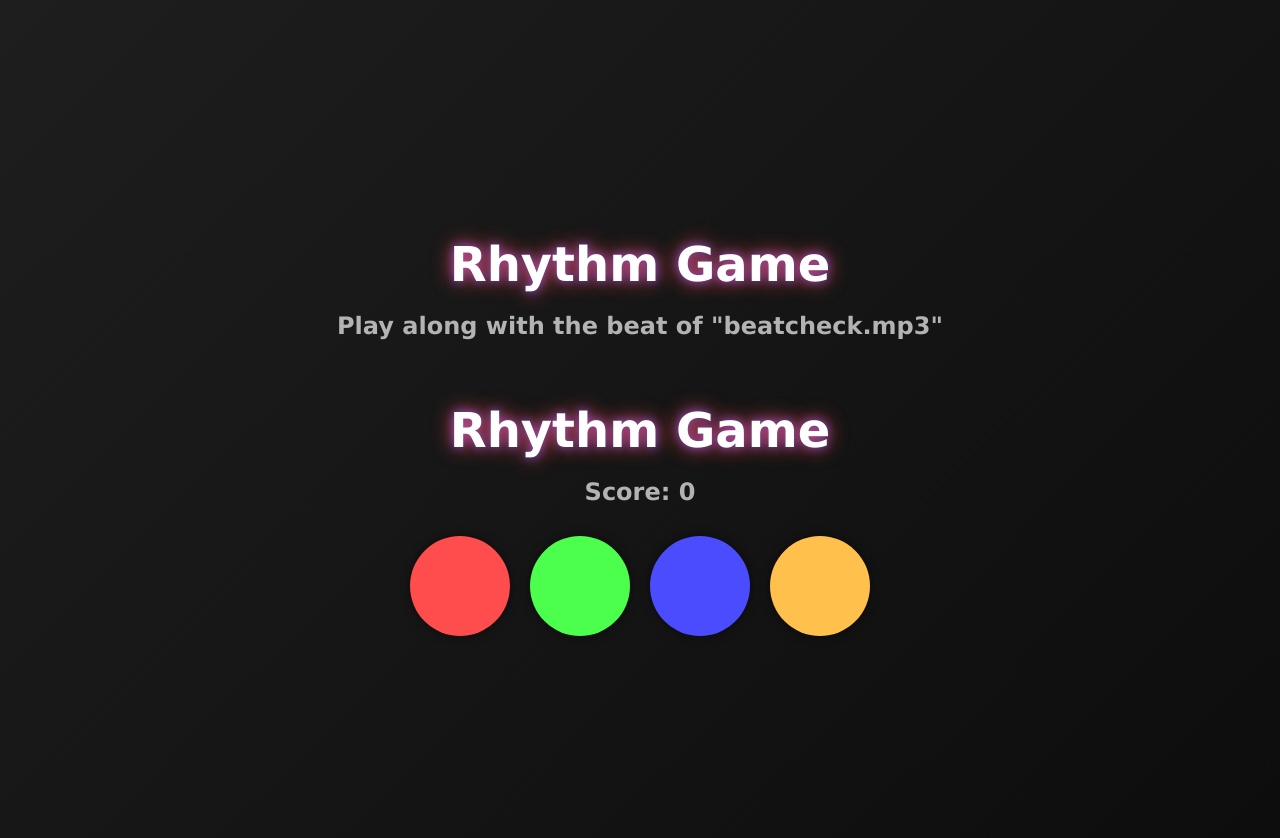
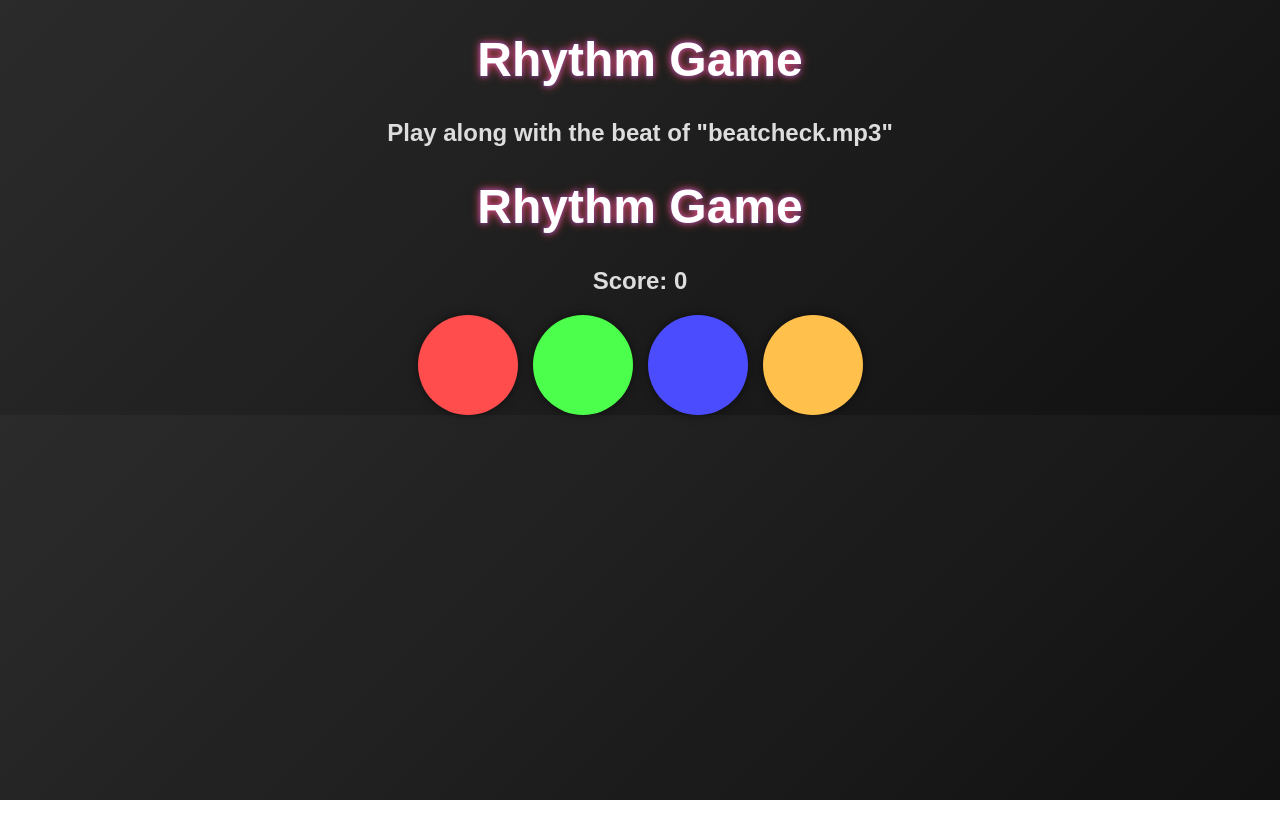
Before and after one commit to Ianropke/rytme, a React (Create React App) app: page / in a window 1280 px wide. After the commit the page ends 800 px from the top, so only its background shows below. Built offline with nearby package versions, Linux system fonts and the light colour scheme; no server answers.

Commit message:
Update App.css

```diff
--- a/src/App.css
+++ b/src/App.css
@@ -1,36 +1,19 @@
-/* Body Styling */
 body {
   margin: 0;
-  font-family: "Verdana", sans-serif;
-  background: linear-gradient(135deg, #1e1e1e, #0d0d0d);
-  color: #ffffff;
+  font-family: "Arial", sans-serif;
+  background: linear-gradient(135deg, #2b2b2b, #111);
+  color: #fff;
   text-align: center;
-  overflow: hidden;
 }
 
-/* App Container */
-.App {
-  padding: 20px;
-  display: flex;
-  flex-direction: column;
-  align-items: center;
-  justify-content: center;
-  min-height: 100vh;
-}
-
-/* Header Styling */
 h1 {
   font-size: 3rem;
-  font-weight: bold;
-  color: #ffffff;
-  text-shadow: 0 0 20px #ff4c4c, 0 0 10px #4c4cff;
-  margin-bottom: 20px;
+  text-shadow: 0 0 10px #ff4c4c, 0 0 5px #4c4cff;
 }
 
 h2 {
   font-size: 1.5rem;
-  margin-bottom: 30px;
-  color: #b3b3b3;
+  color: #ddd;
 }
 
 h3 {
@@ -39,59 +22,36 @@ h3 {
   text-shadow: 0 0 15px #ff4c4c;
 }
 
-/* Pad Container */
 .pad-container {
   display: flex;
   justify-content: center;
-  gap: 20px;
+  gap: 15px;
   margin-top: 20px;
 }
 
-/* Pad Styling */
 .pad {
   width: 100px;
   height: 100px;
   border-radius: 50%;
-  cursor: pointer;
-  transition: transform 0.2s ease, box-shadow 0.2s ease;
-  display: flex;
-  align-items: center;
-  justify-content: center;
+  transition: transform 0.3s, box-shadow 0.3s;
 }
 
 .pad.active {
   transform: scale(1.2);
-  box-shadow: 0 0 30px rgba(255, 255, 255, 0.8);
+  box-shadow: 0 0 25px rgba(255, 255, 255, 0.8);
 }
 
-/* Reset Button */
 .reset-button {
   background: #ff4c4c;
-  color: #ffffff;
+  color: white;
   font-size: 1.2rem;
   padding: 10px 20px;
   border: none;
-  border-radius: 30px;
+  border-radius: 25px;
   cursor: pointer;
-  transition: background 0.3s ease, transform 0.2s ease;
-  margin-top: 30px;
 }
 
 .reset-button:hover {
   background: #ff6c6c;
   transform: scale(1.1);
 }
-
-/* Animation for Pads */
-.pad-container .pad.active {
-  animation: glow 0.6s infinite alternate;
-}
-
-@keyframes glow {
-  0% {
-    box-shadow: 0 0 20px rgba(255, 255, 255, 0.6);
-  }
-  100% {
-    box-shadow: 0 0 40px rgba(255, 255, 255, 0.9);
-  }
-}
```
